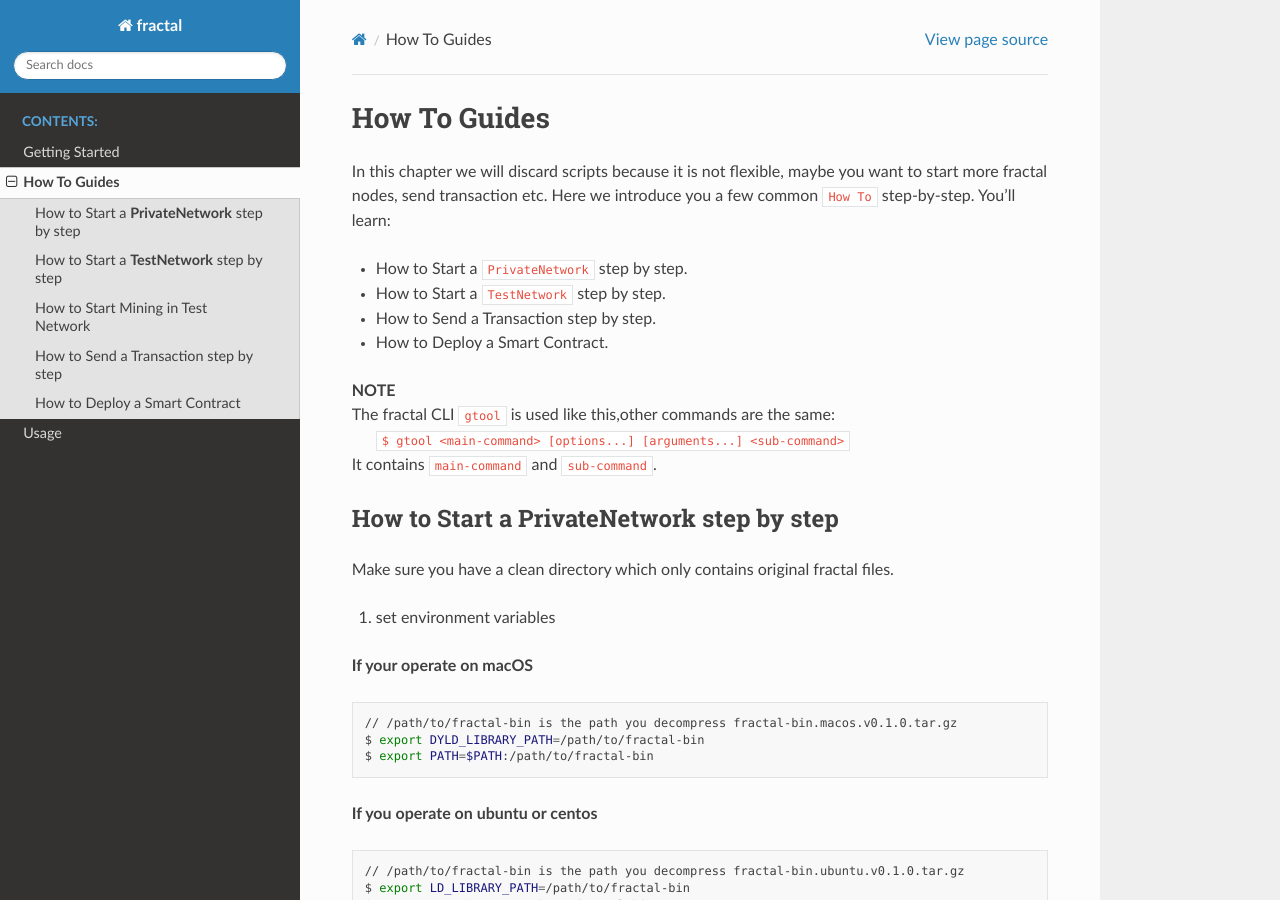
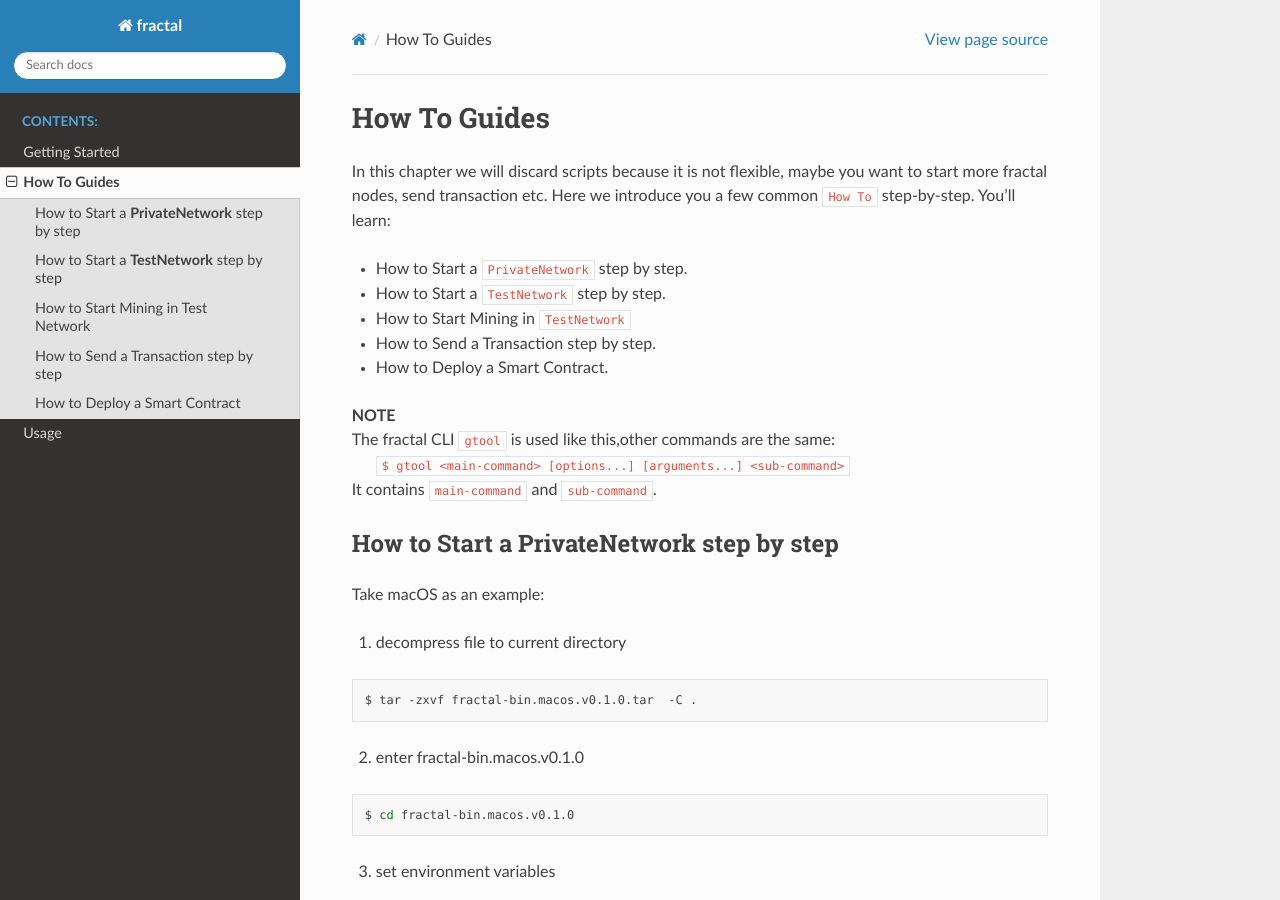
Before and after one commit to fractal-platform/fractal, a Sphinx documentation site: the page built from docs/guides/how_to_guide.rst, in a window 1280 px wide and 900 px high. Built offline with Sphinx 7.4.7 and the Read the Docs theme 2.0.0, drawn with Linux system fonts in a browser that asks for light colours; some of the changed text lies outside the part shown.

Commit message:
fix error for docs

```diff
--- a/docs/guides/how_to_guide.rst
+++ b/docs/guides/how_to_guide.rst
@@ -8,6 +8,7 @@ You’ll learn:
 
 - How to Start a ``PrivateNetwork`` step by step.
 - How to Start a ``TestNetwork`` step by step.
+- How to Start Mining in ``TestNetwork``
 - How to Send a Transaction step by step.
 - How to Deploy a Smart Contract.
 
@@ -19,9 +20,21 @@ You’ll learn:
 
 How to Start a **PrivateNetwork** step by step
 -----------------------------------------------------
-Make sure you have a clean directory which only contains original fractal files.
+Take macOS as an example:
 
-1. set environment variables
+1. decompress file to current directory
+
+.. code-block:: bash
+
+    $ tar -zxvf fractal-bin.macos.v0.1.0.tar  -C .
+
+2. enter fractal-bin.macos.v0.1.0
+
+.. code-block:: bash
+
+    $ cd fractal-bin.macos.v0.1.0
+
+3. set environment variables
 
 **If your operate on macOS**
 
@@ -101,9 +114,21 @@ Nodes may fail if the ports are in use : ``rpcport`` , ``port`` , ``pprofport``
 
 How to Start a **TestNetwork** step by step
 -----------------------------------------------------
-Make sure you have a clean directory which only contains original fractal files.
+Take macOS as an example:
 
-1. set environment variables
+1. decompress file to current directory
+
+.. code-block:: bash
+
+    $ tar -zxvf fractal-bin.macos.v0.1.0.tar  -C .
+
+2. enter fractal-bin.macos.v0.1.0
+
+.. code-block:: bash
+
+    $ cd fractal-bin.macos.v0.1.0
+
+3. set environment variables
 
 **If your operate on macOS**
 
@@ -146,6 +171,8 @@ You can see three kind of keys in ``data/keys`` directory.
 
 
 **WARNNG** Nodes may fail if the ports are in use : ``rpcport`` , ``port`` , ``pprofport`` , you should change them, for example: adding 1 to the port number.
+
+
 
 **NOTE: If you want to start mining for yourself, go on reading, otherwise you can stop here.**
 
```
Also changed, not shown: other parts of docs/guides/how_to_guide.rst (+6 -6 lines), docs/guides/getting_started.rst (+10 -10 lines).
